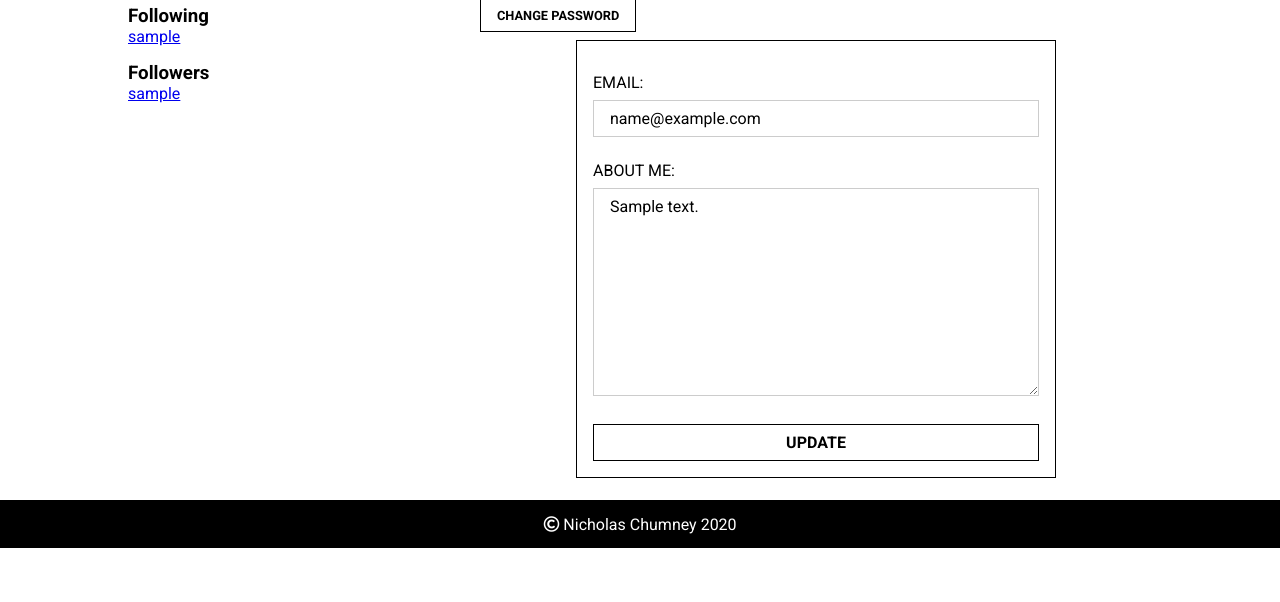
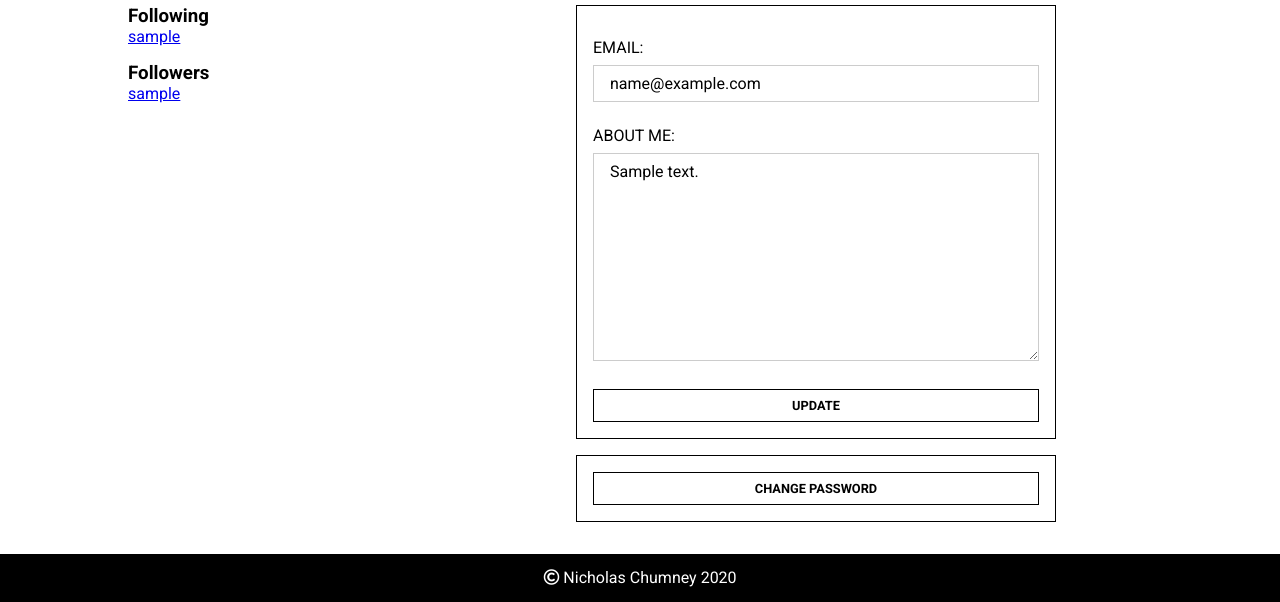
Before and after one commit to chumnend/flash-cards, a Django app: page /auth/settings/ in a window 1280 px wide. Shown: the part 252-854 px from the top of the page. Before the commit the page ends 800 px from the top, so only its background shows below. Run offline with Django 3.2, Linux system fonts and the light colour scheme; a user stored in the database is signed in; tables that the repository leaves empty hold one stand-in row (values such as "Sample post"); some libraries are stand-ins or nearby versions; grey boxes are pictures that could not be loaded.

Commit message:
updated settings view

```diff
--- a/src/static/css/base.css
+++ b/src/static/css/base.css
@@ -29,6 +29,7 @@ body {
   font-size: 0.8rem;
   font-weight: 700;
   color: black;
+  display: inline-block;
 }
 
 .btn:hover {
--- a/src/static/css/partials.css
+++ b/src/static/css/partials.css
@@ -117,7 +117,6 @@
   width: 100%;
   display: block;
   margin: 0 auto;
-  font-size: 1rem;
 }
 
 /* SEARCH BAR */
--- a/src/templates/accounts/settings.html
+++ b/src/templates/accounts/settings.html
@@ -34,13 +34,27 @@
       grid-gap: 1rem;
     }
 
+    .settings__follow p {
+      margin-bottom: 1rem;
+    }
+
     .settings__follow--list {
       list-style: none;
       margin-bottom: 1rem;
     }
 
-    .settings__change form {
-      margin-top: 1rem;
+    .settings__change--password {
+      border: 1px solid #000;
+      padding: 1rem;
+      max-width: 480px;
+      margin: 1rem auto;
+      text-align: center;
+    }
+
+    .settings__change--password .btn {
+      width: 100%;
+      display: block;
+      margin: 0 auto;
     }
 
     @media all and (min-width: 768px) {
@@ -86,25 +100,35 @@
   <div class="settings">
     <aside class="settings__follow">
       <h3>Following</h3>
+      {% if following %}
         <ul class="settings__follow--list">
           {% for f in following %}
             <li><a href="{% url 'profile' f.followed.id %}">{{ f.followed.username }}</a></li>
           {% endfor %}
         </ul>
+      {% else %}
+        <p>You are not following anyone.</p>
+      {% endif %}
       <h3>Followers</h3>
+      {% if followers %}
         <ul class="settings__follow--list">
           {% for f in followers %}
             <li><a href="{% url 'profile' f.follower.id %}">{{ f.follower.username }}</a></li>
           {% endfor %}
         </ul>
+      {% else %}
+        <p>You have no followers.</p>
+      {% endif %}
     </aside>
     <section class="settings__change">
-      <a class="btn" href="{% url 'password_change' %}">Change Password</a>
       <form class="form" method="post">
         {% csrf_token %}
         {% include 'partials/form.html' %}
         <button type="submit" class="btn">Update</button>
       </form>
+      <div class="settings__change--password">
+        <a class="btn" href="{% url 'password_change' %}">Change Password</a>
+      </div>
     </section>
   </div>
 {% endblock content %}
```
Lines whose indentation alone changed are shown as unchanged.
